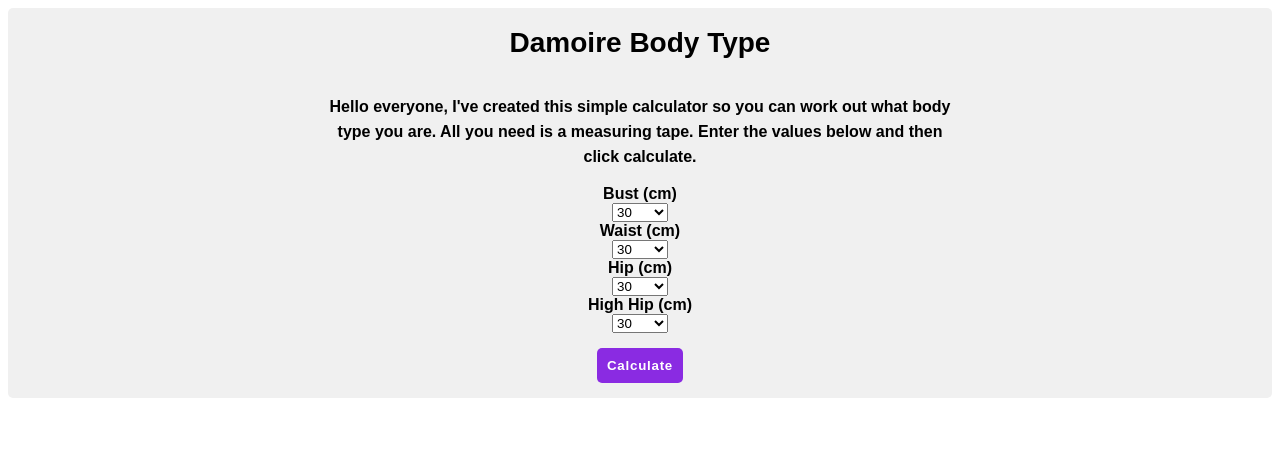
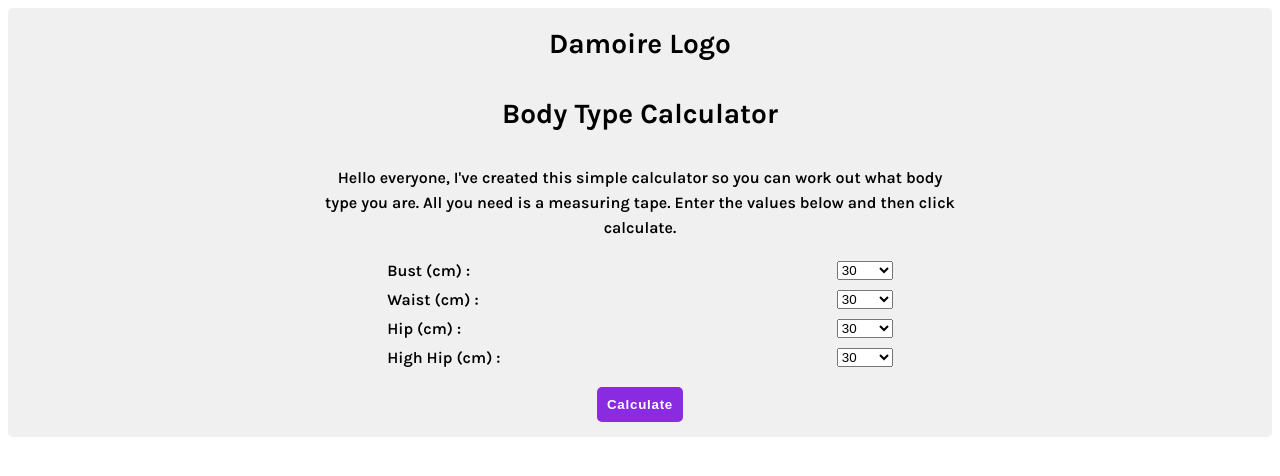
Before and after one commit to AlfredA93/body-type-2, a plain HTML site: page index.html in a window 1280 px wide. Drawn offline with Linux system fonts and the light colour scheme.

Commit message:
Add font links and adjust text on index.html

```diff
--- a/index.html
+++ b/index.html
@@ -6,29 +6,42 @@
     <meta name="viewport" content="width=device-width, initial-scale=1.0">
     <title>Document</title>
     <link rel="stylesheet" href="style.css">
+    <link rel="preconnect" href="https://fonts.googleapis.com">
+    <link rel="preconnect" href="https://fonts.gstatic.com" crossorigin>
+    <link href="https://fonts.googleapis.com/css2?family=Karla:ital,wght@0,200..800;1,200..800&display=swap"
+        rel="stylesheet">
 </head>
 
 <body>
     <main>
-        <h1>Damoire Body Type</h1>
+        <h1>Damoire Logo</h1>
+        <h1>Body Type Calculator</h1>
         <p>Hello everyone, I've created this simple calculator so you can work out what body type you are. All you need
             is a measuring tape. Enter the values below and then click calculate.</p>
-        <label for="bust">Bust (cm)</label>
+        <div>
+            <label for="bust">Bust (cm) :</label>
             <select id="bust">
                 <!-- JS inputs options here -->
             </select>
-        <label for="waist">Waist (cm)</label>
+        </div>
+        <div>
+            <label for="waist">Waist (cm) :</label>
             <select id="waist">
                 <!-- JS inputs options here -->
             </select>
-        <label for="hip">Hip (cm)</label>
+        </div>
+        <div>
+            <label for="hip">Hip (cm) :</label>
             <select id="hip">
                 <!-- JS inputs options here -->
             </select>
-        <label for="high-hip">High Hip (cm)</label>
+        </div>
+        <div>
+            <label for="high-hip">High Hip (cm) :</label>
             <select id="high-hip">
                 <!-- JS inputs options here -->
             </select>
+        </div>
         <button>Calculate</button>
     </main>
 </body>
```
Also changed, not shown: 1 other file. Lines whose indentation alone changed are shown as unchanged.
